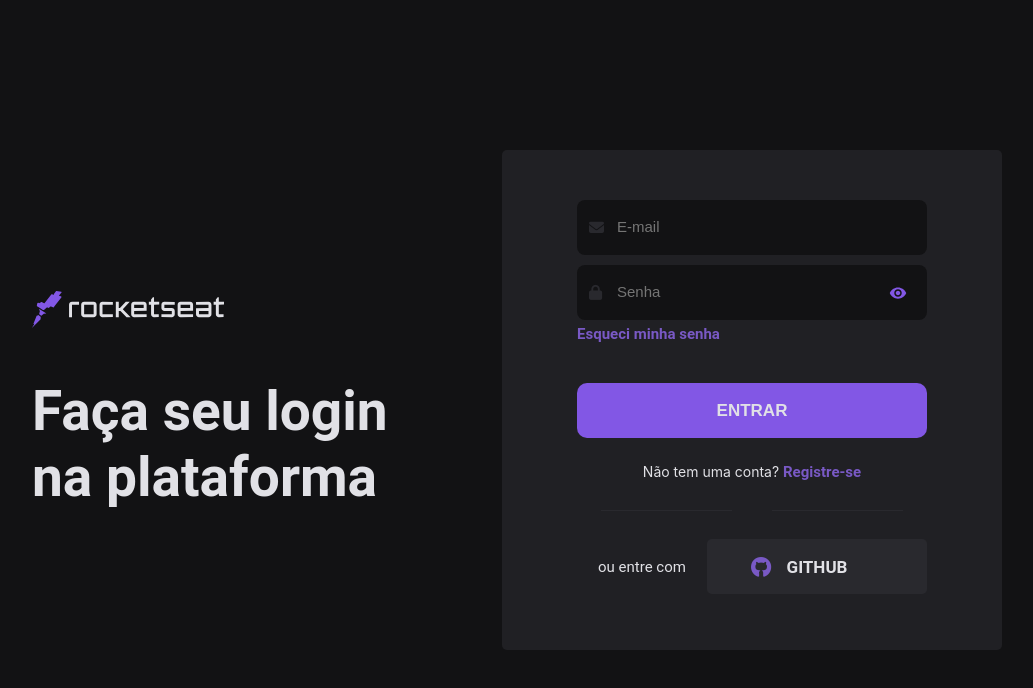
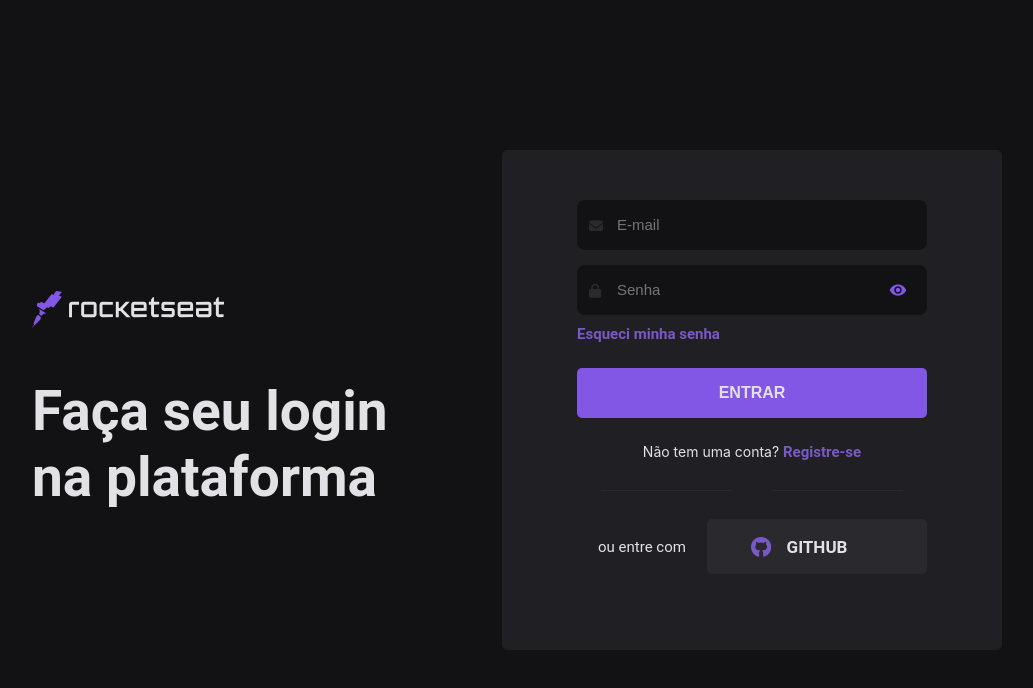
Before and after one commit to Lincado/login-rocketseat, a plain HTML site: page index.html in a window 1280 px wide. Shown: the whole page, without its empty margins (138-1171 px from the left). Drawn offline with Linux system fonts and the light colour scheme.

Commit message:
label: ajuste nos formulario

```diff
--- a/assets/css/styles.css
+++ b/assets/css/styles.css
@@ -31,7 +31,7 @@ a {
 .container {
     background: var(--bg-color);
     min-height: 100vh;
-    min-width: 100vw;
+    width: 100%;
     display: grid;
     grid-template-columns: 1fr 1fr;
     justify-content: center;
@@ -65,6 +65,8 @@ a {
     width: 50rem;
     height: 50rem;
     justify-content: center;
+    align-items: center;
+    padding: 6.4rem;
 }
 .container-login {
     width: 35rem;
@@ -77,21 +79,21 @@ a {
 
 .type-mail-pass {
     margin-bottom: 2rem;
-    height: 5.5rem;
+    height: 5rem;
+    width: 35rem;
     border: none;
     border-radius: 0.8rem;
     background: var(--bg-color);
     padding: 1rem;
     color: var(--white-color);
     padding-left: 4rem;
-    width: 35rem;
 }
 
 .eye {
     color: var(--primary-color);
     position: absolute;
     right: 2rem;
-    top: 55%;
+    top: 50%;
     transform: translateY(-50%);
     font-size: 1.8rem;
     cursor: pointer;
@@ -102,7 +104,7 @@ a {
     color: var(--primary-color);
     position: absolute;
     right: 2rem;
-    top: 55%;
+    top: 50%;
     transform: translateY(-50%);
     font-size: 1.8rem;
     cursor: pointer;
@@ -123,6 +125,7 @@ a {
 
 .mail-custom {
     height: 5rem;
+    width: 35rem;
     position: relative;
     margin-bottom: 1.5rem;
 }
@@ -133,10 +136,10 @@ a {
     content: '\f0e0';
     position: absolute;
     color: var(--github-bg);
-    top: 54%;
+    top: 50%;
     transform: translateY(-50%);
     left: 2%;
-    font-size: 1.5rem;
+    font-size: 1.4rem;
     margin-left: 0.5rem;
     z-index: 2;
 }
@@ -148,8 +151,9 @@ a {
 
 .pass-custom {
     height: 5rem;
+    width: 35rem;
     position: relative;
-    margin-bottom: 2rem;
+    margin-bottom: 1rem;
 }
 
 .pass-custom::after{
@@ -158,10 +162,10 @@ a {
     content: '\f023';
     position: absolute;
     color: var(--github-bg);
-    top: 54%;
+    top: 50%;
     transform: translateY(-50%);
     left: 2%;
-    font-size: 1.5rem;
+    font-size: 1.4rem;
     margin-left: 0.5rem;
     z-index: 2;
 }
@@ -177,7 +181,6 @@ a {
     text-decoration: none;
     color: var(--color-login);
     display: block;
-    margin-top: -1rem;
 }
 
 .enter:hover{
@@ -189,15 +192,15 @@ a {
 }
 
 .login-btn {
-    height: 5.5rem;
-    font-size: 1.7rem;
+    height: 5rem;
+    font-size: 1.6rem;
     text-transform: uppercase;
     font-weight: bold;
     background: var(--primary-color);
     border: none;
-    border-radius: 1rem;
+    border-radius: .5rem;
     color: var(--white-color);
-    margin-top: 4rem;
+    margin-top: 2.5rem;
     cursor: pointer;
 }
 
```
Also changed, not shown: index.html (+61 -4 lines).
